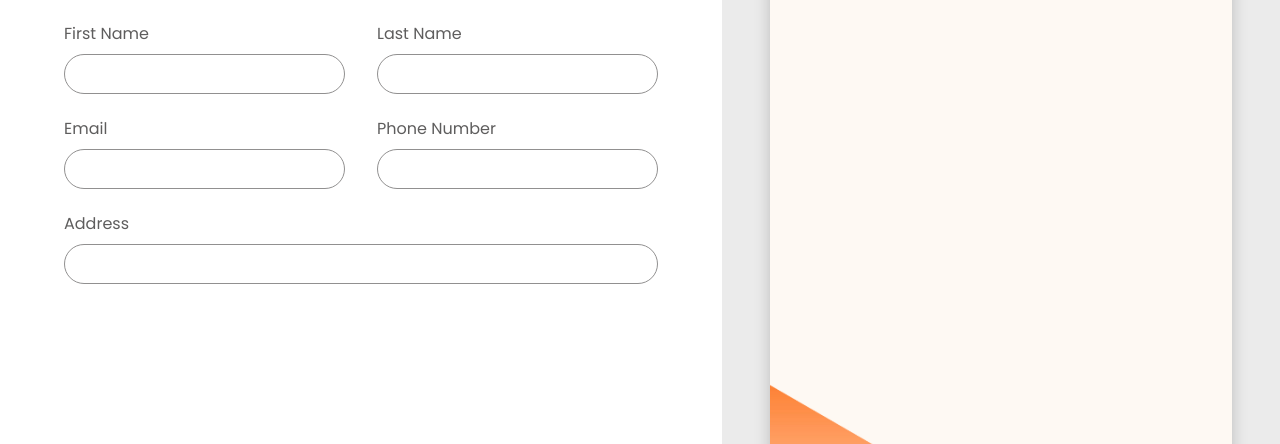
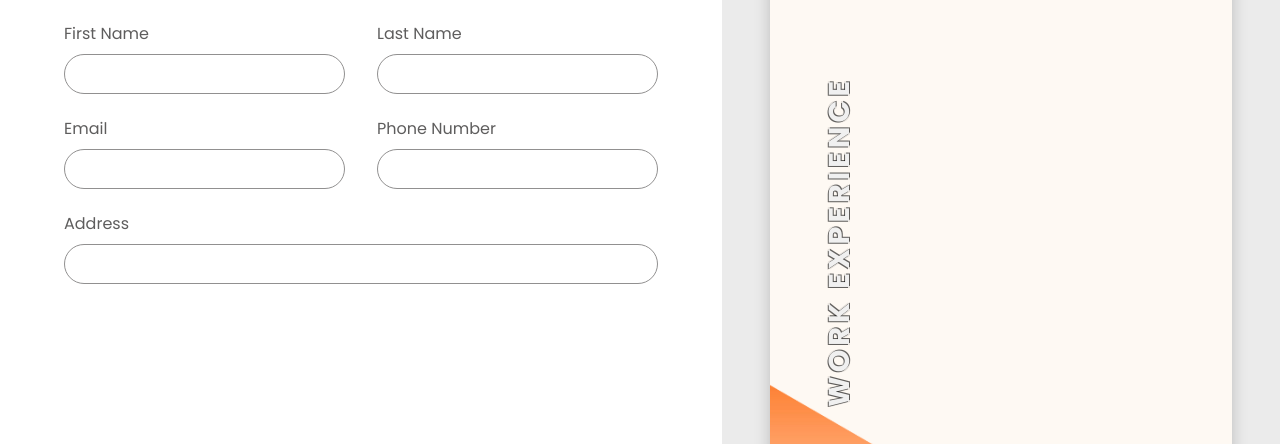
Before and after one commit to Hudsondaniel/CV-Generator, a React app in the folder CV/: page / in a window 1280 px wide. Shown: the part 508-952 px from the top of the page. Built offline with nearby package versions, Linux system fonts and the light colour scheme; the HTML template or start-up script is replaced by a standard one.

Commit message:
Decent work. Could have been better but. Done for the day

```diff
--- a/CV/src/components/ResumePage.jsx
+++ b/CV/src/components/ResumePage.jsx
@@ -40,7 +40,9 @@ export default function ResumePage(){
             </div>
 
             <div className="resume-page-experience">
-
+                <div className="resume-page-about-word">
+                    <h1 className='About'>WORK EXPERIENCE</h1>
+                </div>
             </div>
             <div className="resume-page-education-skills">
 
--- a/CV/src/components/ShortBio.jsx
+++ b/CV/src/components/ShortBio.jsx
@@ -6,9 +6,8 @@ import useDetailsStore from '../stores/useDetailsStore';
 export default function ShortBio() {
     const { shortBio, setShortBio } = useDetailsStore();
 
-    // Function to handle text changes
     const handleTextChange = (value) => {
-        setShortBio(value); // Save raw HTML content to Zustand store
+        setShortBio(value);
     };
 
     return (
@@ -20,7 +19,7 @@ export default function ShortBio() {
                 </div>
                 <div className="text-editor">
                     <ReactQuill
-                        value={shortBio} // Controlled by Zustand store
+                        value={shortBio}
                         onChange={handleTextChange}
                         placeholder="Write your summary here..."
                         theme="snow"
```
